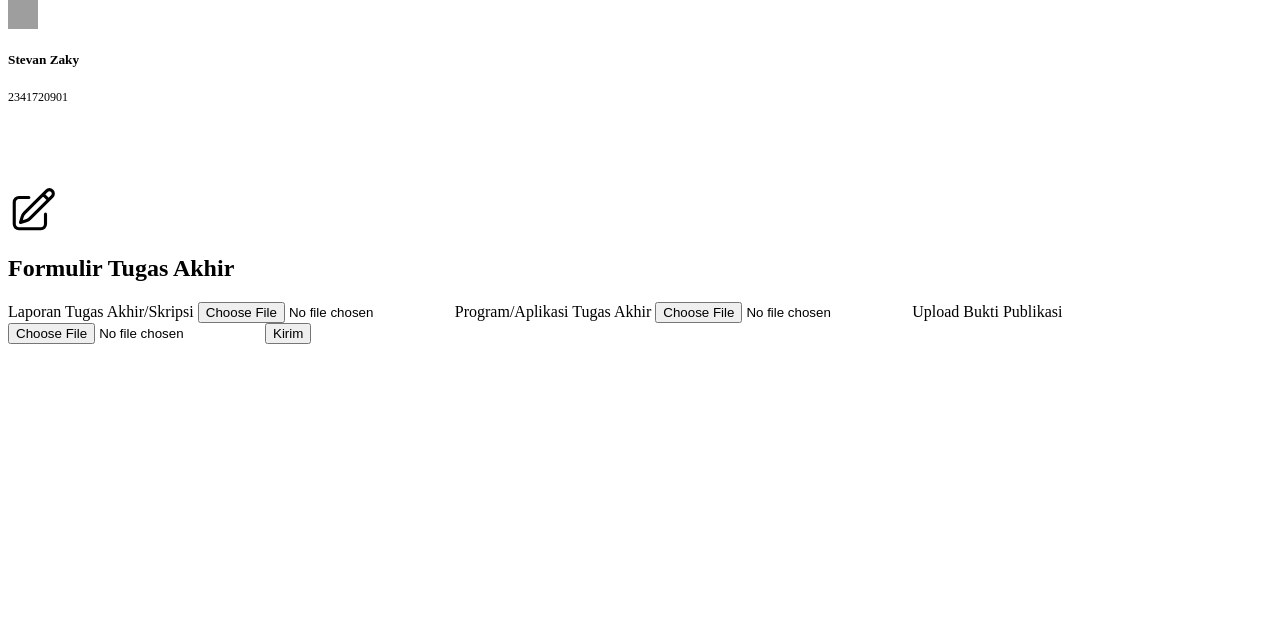
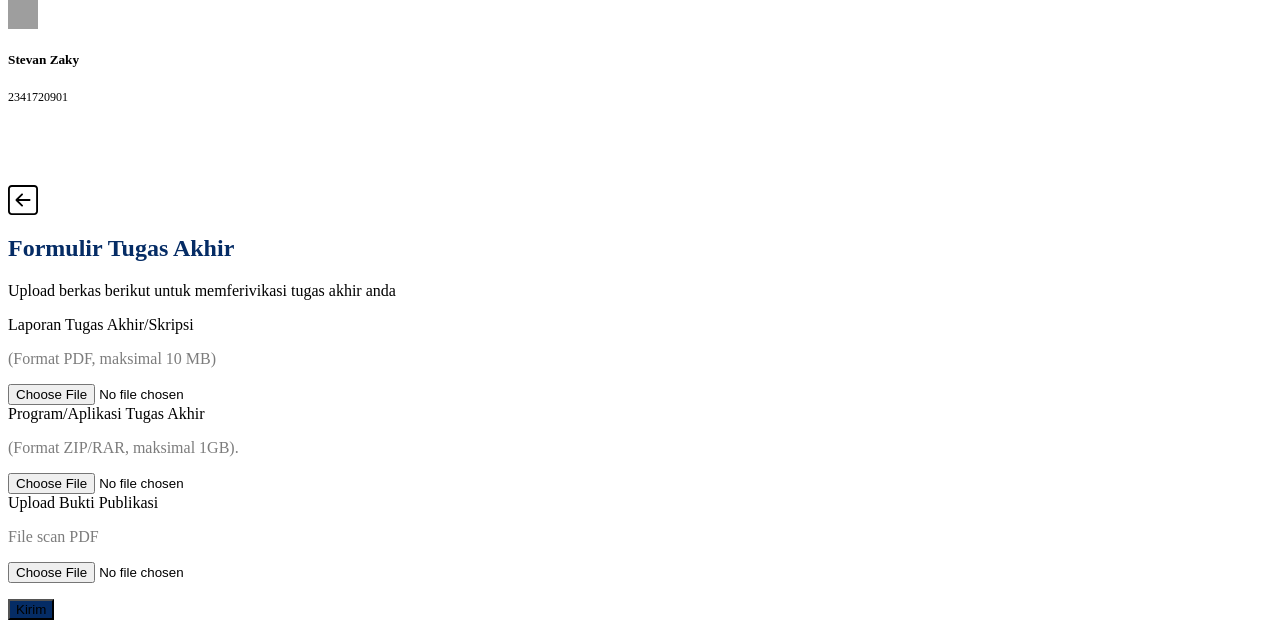
Before and after one commit to andromeda-hebat/FINALIS-JTI-WEB, a PHP site: page /pages/student/tugas_akhir.php in a window 1280 px wide. Shown: the part 187-815 px from the top of the page. Before the commit the page ends 531 px from the top, so only its background shows below. Run offline with PHP 8.4, Linux system fonts and the light colour scheme; grey boxes are pictures that could not be loaded.

Commit message:
merapikan halaman tugas akhir mahasiswa

```diff
--- a/app/views/pages/student/tugas_akhir.php
+++ b/app/views/pages/student/tugas_akhir.php
@@ -2,27 +2,54 @@
     <?php include __DIR__ . '/../../components/student/sidebar_student.php' ?>
     <div class="w-100 position-relative">
         <?php include __DIR__ . '/../../components/student/topbar_student.php' ?>
-        <main class="container" style="margin-top: 5rem;">
-            <div class="d-flex">
-                <svg xmlns="http://www.w3.org/2000/svg" fill="none" viewBox="0 0 24 24" stroke-width="1.5"
-                    stroke="currentColor" class="size-6" style="width: 50px; height: 50px">
-                    <path stroke-linecap="round" stroke-linejoin="round"
-                        d="m16.862 4.487 1.687-1.688a1.875 1.875 0 1 1 2.652 2.652L10.582 16.07a4.5 4.5 0 0 1-1.897 1.13L6 18l.8-2.685a4.5 4.5 0 0 1 1.13-1.897l8.932-8.931Zm0 0L19.5 7.125M18 14v4.75A2.25 2.25 0 0 1 15.75 21H5.25A2.25 2.25 0 0 1 3 18.75V8.25A2.25 2.25 0 0 1 5.25 6H10" />
-                </svg>
-                <h2 class="mt-2">Formulir Tugas Akhir</h2>
+        <main class="container px-4" style="margin-top: 5rem;">
+            <div class="d-flex align-items-center">
+                    <a href="/dashboard" style="text-decoration: none;">
+                    <svg class="me-1" width="30" height="30" viewBox="0 0 30 30" fill="none"
+                        xmlns="http://www.w3.org/2000/svg">
+                        <g clip-path="url(#clip0_612_5138)">
+                            <path fill-rule="evenodd" clip-rule="evenodd"
+                                d="M26.25 1.875H3.75C3.25272 1.875 2.77581 2.07254 2.42417 2.42417C2.07254 2.77581 1.875 3.25272 1.875 3.75V26.25C1.875 26.7473 2.07254 27.2242 2.42417 27.5758C2.77581 27.9275 3.25272 28.125 3.75 28.125H26.25C26.7473 28.125 27.2242 27.9275 27.5758 27.5758C27.9275 27.2242 28.125 26.7473 28.125 26.25V3.75C28.125 3.25272 27.9275 2.77581 27.5758 2.42417C27.2242 2.07254 26.7473 1.875 26.25 1.875ZM3.75 0C2.75544 0 1.80161 0.395088 1.09835 1.09835C0.395088 1.80161 0 2.75544 0 3.75L0 26.25C0 27.2446 0.395088 28.1984 1.09835 28.9016C1.80161 29.6049 2.75544 30 3.75 30H26.25C27.2446 30 28.1984 29.6049 28.9016 28.9016C29.6049 28.1984 30 27.2446 30 26.25V3.75C30 2.75544 29.6049 1.80161 28.9016 1.09835C28.1984 0.395088 27.2446 0 26.25 0L3.75 0Z"
+                                fill="black" />
+                            <path fill-rule="evenodd" clip-rule="evenodd"
+                                d="M22.5 15.0002C22.5 15.2488 22.4012 15.4873 22.2254 15.6631C22.0496 15.8389 21.8111 15.9377 21.5625 15.9377H10.7006L14.7262 19.9615C14.8134 20.0486 14.8825 20.1521 14.9297 20.266C14.9769 20.3799 15.0012 20.5019 15.0012 20.6252C15.0012 20.7485 14.9769 20.8705 14.9297 20.9844C14.8825 21.0983 14.8134 21.2018 14.7262 21.289C14.6391 21.3761 14.5356 21.4453 14.4217 21.4924C14.3078 21.5396 14.1857 21.5639 14.0625 21.5639C13.9392 21.5639 13.8171 21.5396 13.7032 21.4924C13.5894 21.4453 13.4859 21.3761 13.3987 21.289L7.77372 15.664C7.68641 15.5769 7.61714 15.4734 7.56988 15.3595C7.52262 15.2456 7.49829 15.1235 7.49829 15.0002C7.49829 14.8769 7.52262 14.7548 7.56988 14.6409C7.61714 14.527 7.68641 14.4235 7.77372 14.3365L13.3987 8.71146C13.5748 8.53542 13.8135 8.43652 14.0625 8.43652C14.3114 8.43652 14.5502 8.53542 14.7262 8.71146C14.9023 8.8875 15.0012 9.12625 15.0012 9.37521C15.0012 9.62416 14.9023 9.86292 14.7262 10.039L10.7006 14.0627H21.5625C21.8111 14.0627 22.0496 14.1615 22.2254 14.3373C22.4012 14.5131 22.5 14.7516 22.5 15.0002Z"
+                                fill="black" />
+                        </g>
+                        <defs>
+                            <clipPath id="clip0_612_5138">
+                                <rect width="30" height="30" fill="white" />
+                            </clipPath>
+                        </defs>
+                    </svg>
+                    </a>
+                    <h2 class="mt-2 ms-1 fw-bold" style="color: #052C65;" ;">Formulir Tugas Akhir</h2>
+                </div>
+
+            <div class="card mt-3">
+                <div class="card-body">
+                    <p class="mt-3">Upload berkas berikut untuk memferivikasi tugas akhir anda</p>
+
+                    <form method="post">
+
+                        <label for="laporan" class="form-label mt-4 mb-0">Laporan Tugas Akhir/Skripsi</label>
+                        <p class="mb-0" style="color:#7C7C7C ;">(Format PDF, maksimal 10 MB)</p>
+                        <input type="file" id="laporan">
+                        <br>
+                        <label for="program" class="form-label mt-5 mb-0">Program/Aplikasi Tugas Akhir</label>
+                        <p class="mb-0" style="color: #7C7C7C;">(Format ZIP/RAR, maksimal 1GB).</p>
+                        <input type="file" id="program">
+                        <br>
+                        <label for="upload" class="form-label mt-5 mb-0">Upload Bukti Publikasi</label>
+                        <p class="mb-0" style="color: #7C7C7C;">File scan PDF</p>
+                        <input type="file" id="upload" class="mb-5">
+
+                    </form>
+
+                </div>
             </div>
-            <form method="post" class="mt-4">
-                <label for="laporan" class="form-label">Laporan Tugas Akhir/Skripsi</label>
-                <input type="file" id="laporan" class="form-control">
-
-                <label for="program" class="form-label mt-3">Program/Aplikasi Tugas Akhir</label>
-                <input type="file" id="program" class="form-control">
-
-                <label for="upload" class="form-label mt-3">Upload Bukti Publikasi</label>
-                <input type="file" id="upload" class="form-control">
-
-                <input type="button" value="Kirim" class="btn btn-primary mt-3">
-            </form>
+            <div class="d-flex justify-content-end">
+                <input type="button" value="Kirim" class="text-white mt-3" style="background-color:#052C65 ;">
+            </div>
         </main>
     </div>
 </div>
```
